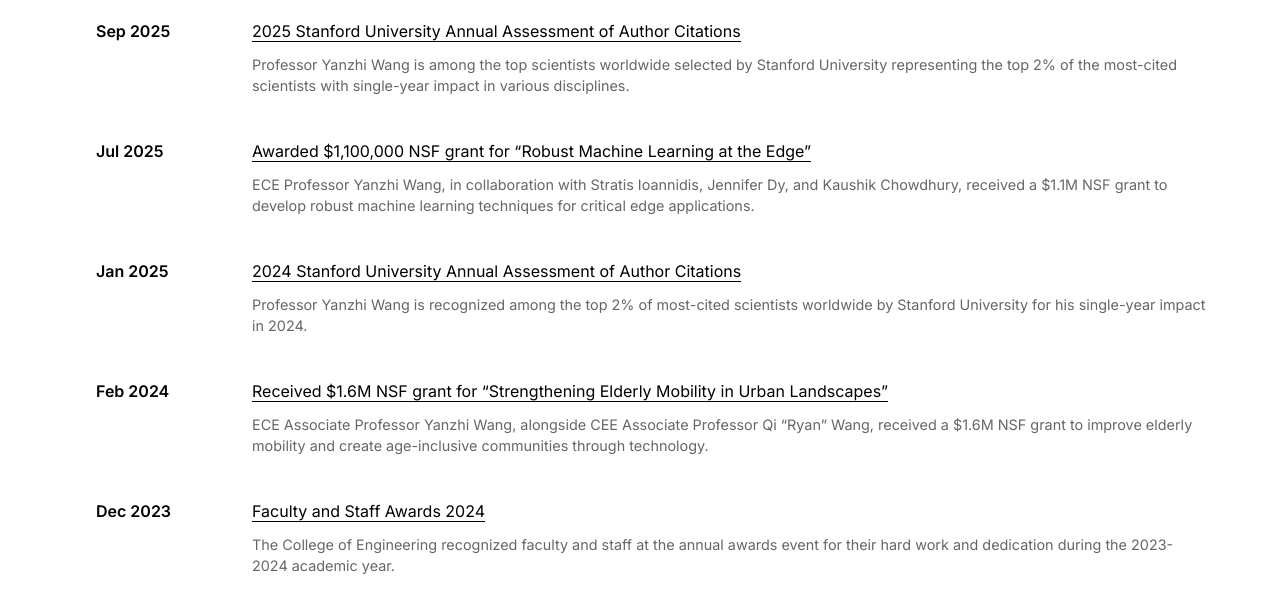
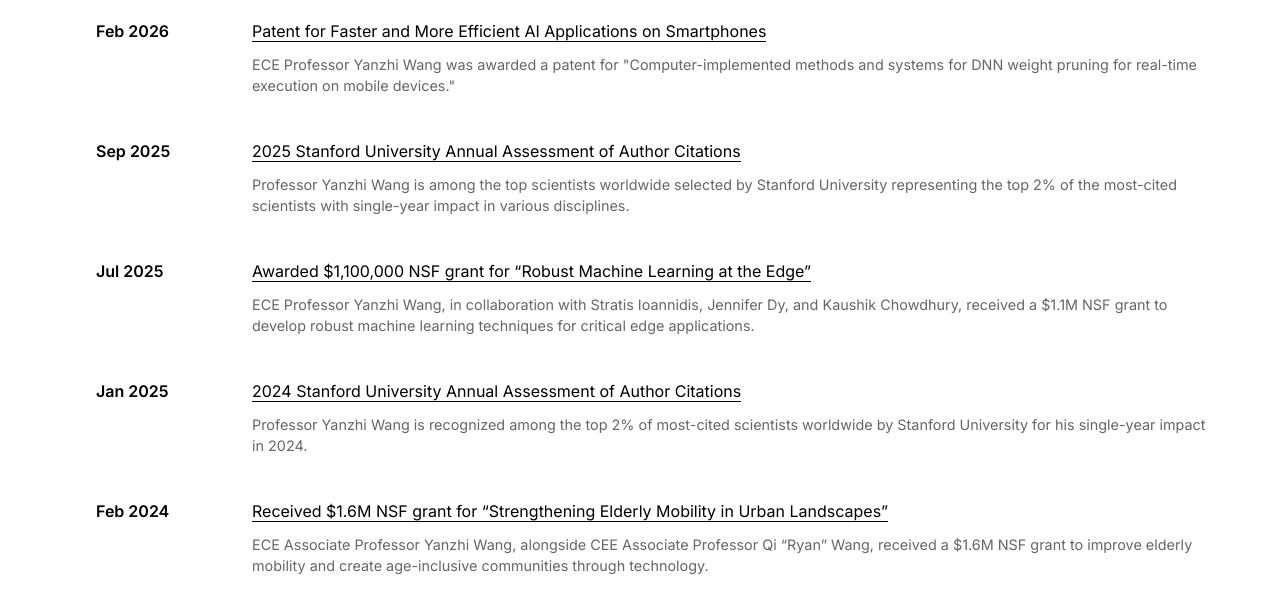
Before and after one commit to ceciliacao31/Yanzhi-website, a website built with Vite: page news.html in a window 1280 px wide. Shown: the part 202-800 px from the top of the page. Built offline with nearby package versions, Linux system fonts and the light colour scheme.

Commit message:
final v1

```diff
--- a/news.html
+++ b/news.html
@@ -21,6 +21,14 @@
             <h1>News</h1>
             <section id="news-content-page">
                 <ul class="news-list">
+                    <li class="news-item">
+                        <span class="news-date">Feb 2026</span>
+                        <div class="news-text"><a href="https://coe.northeastern.edu/news/patent-for-faster-and-more-efficient-ai-applications-on-smartphones/" target="_blank" style="color: inherit; text-decoration: none; border-bottom: 1px solid black;">Patent for Faster and More Efficient AI Applications on Smartphones</a>
+                            <p class="news-description">
+                                ECE Professor Yanzhi Wang was awarded a patent for "Computer-implemented methods and systems for DNN weight pruning for real-time execution on mobile devices."
+                            </p>
+                        </div>
+                    </li>
                     <li class="news-item">
                         <span class="news-date">Sep 2025</span>
                         <div class="news-text"><a
```
Also changed, not shown: students.html (+5 -1 lines), 1 other file.
